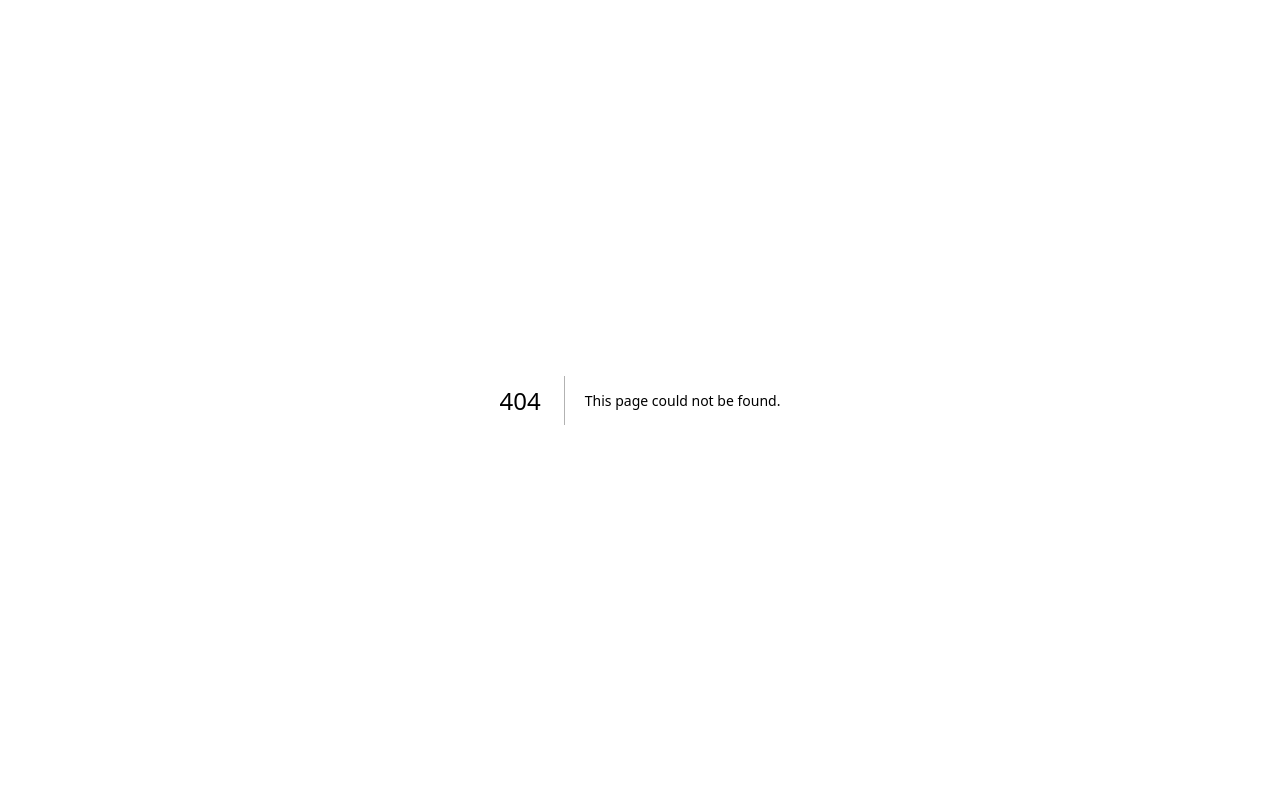
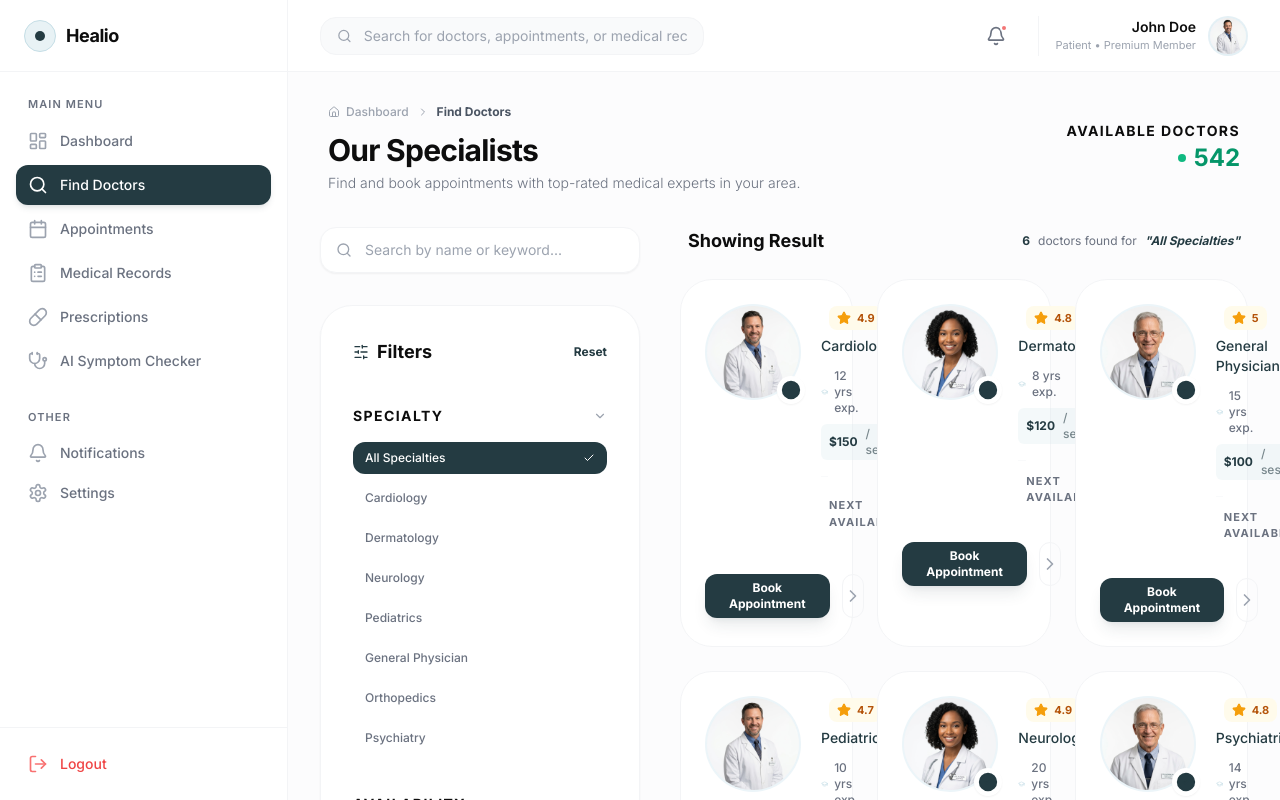
Before and after one commit to sano0007/healio, a Next.js app in the folder apps/web/: page /doctors in a window 1280 px wide. Before the commit this address had no page. Built offline with nearby package versions, Linux system fonts and the light colour scheme.

Commit message:
feat: add doctors route

```diff
--- /dev/null
+++ b/apps/web/src/app/(app)/doctors/page.tsx
@@ -0,0 +1,68 @@
+"use client";
+
+import { useState, useEffect } from "react";
+import { DoctorFilter } from "@/components/doctors/doctor-filter";
+import { DoctorList } from "@/components/doctors/doctor-list";
+import { ChevronRight, Home } from "lucide-react";
+import Link from "next/link";
+import { motion } from "framer-motion";
+
+export default function DoctorsPage() {
+  const [isLoading, setIsLoading] = useState(true);
+
+  // Simulate loading state
+  useEffect(() => {
+    const timer = setTimeout(() => setIsLoading(false), 1200);
+    return () => clearTimeout(timer);
+  }, []);
+
+  return (
+    <div className="space-y-8 animate-in fade-in duration-700">
+      {/* Page Header & Breadcrumbs */}
+      <div className="flex flex-col md:flex-row md:items-center justify-between gap-6 px-2">
+        <div>
+          <div className="flex items-center gap-2 text-xs font-medium text-gray-400 mb-3">
+            <Link href="/dashboard" className="hover:text-brand-dark transition-colors flex items-center gap-1.5">
+              <Home className="w-3 h-3" />
+              Dashboard
+            </Link>
+            <ChevronRight className="w-3 h-3" />
+            <span className="text-gray-600 font-bold">Find Doctors</span>
+          </div>
+          <h1 className="text-3xl font-bold text-brand-black tracking-tight">Our Specialists</h1>
+          <p className="text-sm text-gray-500 mt-1 font-light leading-relaxed">
+            Find and book appointments with top-rated medical experts in your area.
+          </p>
+        </div>
+
+        {/* Results Counter (Desktop only) */}
+        <div className="hidden md:flex flex-col items-end">
+          <p className="text-sm font-bold text-brand-black uppercase tracking-widest leading-none mb-1">
+            Available Doctors
+          </p>
+          <div className="flex items-center gap-2">
+            <div className="w-2 h-2 rounded-full bg-emerald-500 animate-pulse" />
+            <span className="text-2xl font-bold text-emerald-600">542</span>
+          </div>
+        </div>
+      </div>
+
+      <div className="flex flex-col lg:flex-row gap-10">
+        {/* Left Side: Filter Sidebar */}
+        <DoctorFilter />
+
+        {/* Right Side: Results Grid */}
+        <div className="flex-1 space-y-6">
+          <div className="flex items-center justify-between px-2">
+            <h2 className="text-lg font-bold text-brand-black">Showing Result</h2>
+            <div className="flex items-center gap-2 text-xs text-gray-500">
+              <span className="font-bold text-brand-dark">6</span> doctors found for <span className="font-bold text-brand-dark italic">"All Specialties"</span>
+            </div>
+          </div>
+
+          <DoctorList isLoading={isLoading} />
+        </div>
+      </div>
+    </div>
+  );
+}
```
